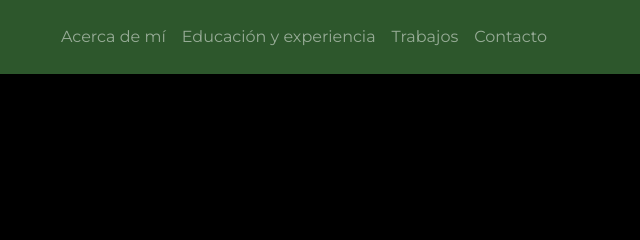
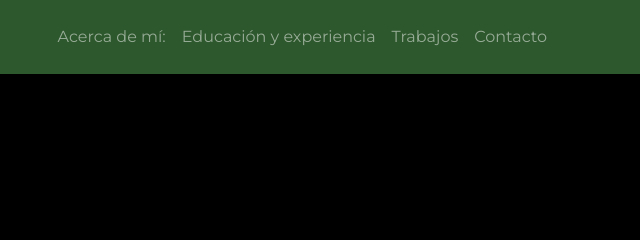
Before and after one commit to frangutnei/portafolio, a plain HTML site: page index.html in a window 1280 px wide. Shown: the top 240 px of the page, 640-1280 px from the left. Drawn offline with nearby package versions, Linux system fonts and the light colour scheme; a script that the page names is missing.

Commit message:
Update index.html

```diff
--- a/index.html
+++ b/index.html
@@ -30,7 +30,7 @@
         <div class="collapse navbar-collapse" id="navbarNav">
           <ul class="navbar-nav ml-auto">
             <li class="nav-item">
-              <a class="nav-link" href="#sobre.mi">Acerca de mí</a>
+              <a class="nav-link" href="#sobre.mi">Acerca de mí:</a>
             </li>
             <li class="nav-item">
               <a class="nav-link" href="#experiencia">Educación y experiencia</a>
```
